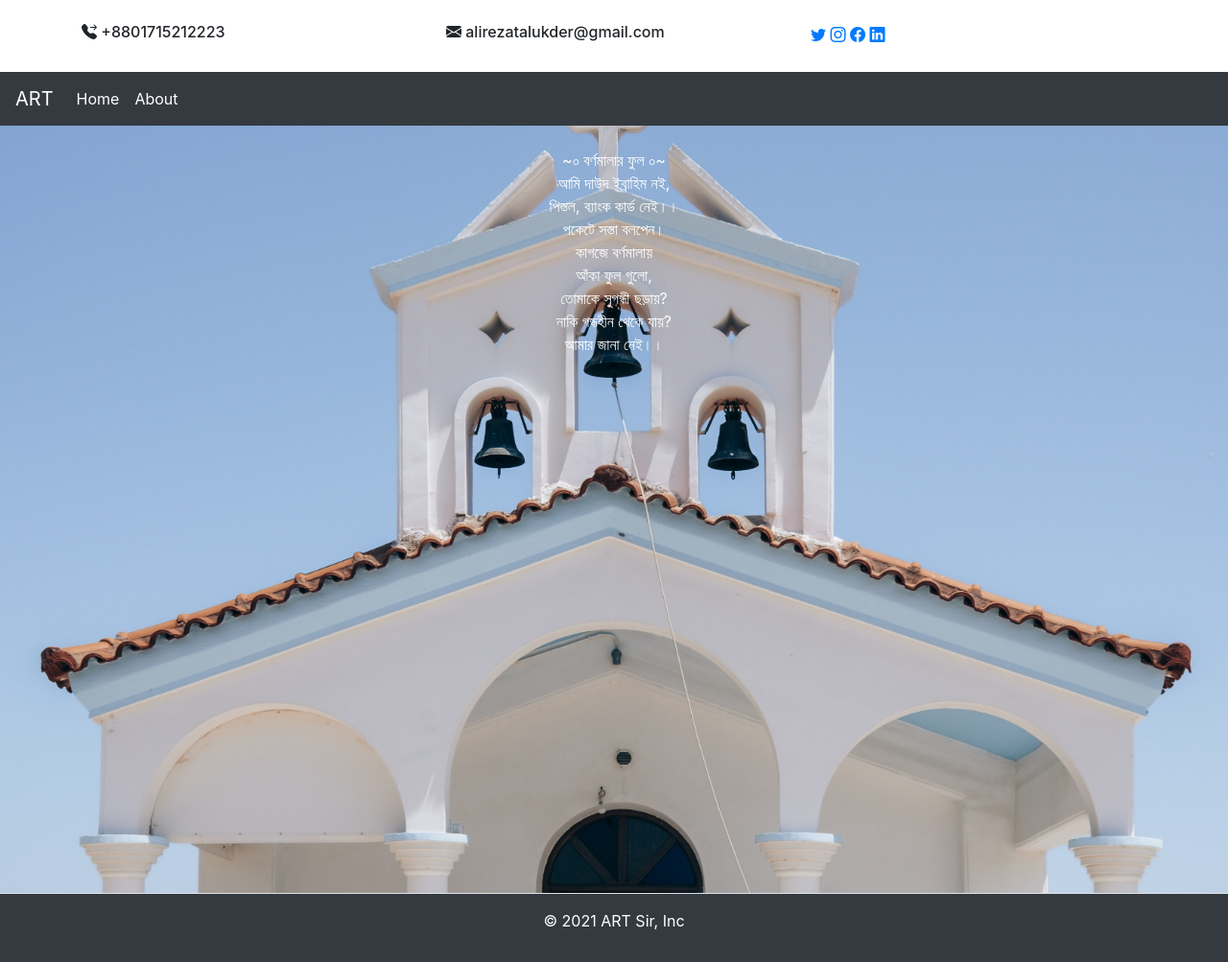
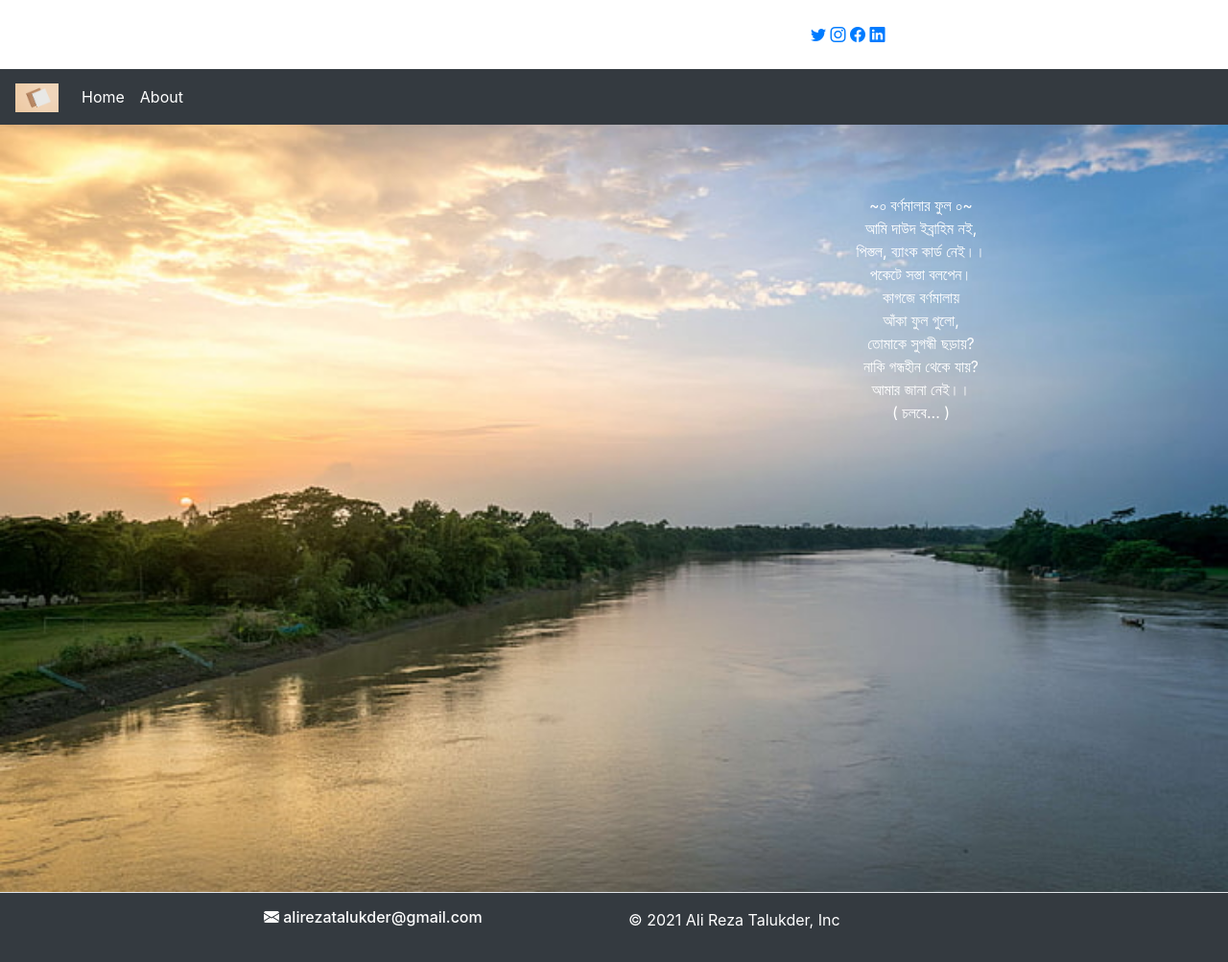
Before and after one commit to mostaeen/alireza, a Django app: page / in a window 1280 px wide. Shown: the whole page at 96% size. Before the commit the page ends 969 px from the top, so only its background shows below. Run offline with Django 3.2, Linux system fonts and the light colour scheme; some libraries are stand-ins or nearby versions.

Commit message:
background changed

```diff
--- a/artproject/settings.py
+++ b/artproject/settings.py
@@ -26,7 +26,7 @@ SECRET_KEY = 'django-insecure-+^#!non5t34#=q@6qeqc1+x1eh$z1aw$5v9g90)y5p$pp$jqlv
 # SECURITY WARNING: don't run with debug turned on in production!
 DEBUG = True
 
-ALLOWED_HOSTS = ['alirezansu.herokuapp.com']
+ALLOWED_HOSTS = []
 
 
 # Application definition
--- a/portfolios/templates/portfolios/base.html
+++ b/portfolios/templates/portfolios/base.html
@@ -3,7 +3,7 @@
 <!DOCTYPE html>
 <html lang="en">
   <head>
-    <title>Piece of ART</title>
+    <title>Ali Reza Talukder</title>
     <!-- Required meta tags -->
     <meta charset="utf-8" />
     <meta
--- a/portfolios/templates/portfolios/index.html
+++ b/portfolios/templates/portfolios/index.html
@@ -1,7 +1,7 @@
 {% extends 'portfolios/base.html' %} {% block content %}
 {% load static %}
 <div class="bg">
-  <p class="text-center text-white">
+  <p class="text-center offset-md-6 text-white pt-5 sticky-bottom">
 
 
     <br>~০ বর্ণমালার ফুল ০~<br>
@@ -14,6 +14,7 @@
 তোমাকে সুগন্ধী ছড়ায়? <br>
 নাকি গন্ধহীন থেকে যায়?<br>
 আমার জানা নেই।।<br>
+( চলবে... ) <br>
   </p>
 
 </div>
--- a/portfolios/templates/portfolios/partials/_footer.html
+++ b/portfolios/templates/portfolios/partials/_footer.html
@@ -1,5 +1,13 @@
 <footer class="py-3 border-top bg-dark">
-    <p class="text-center col-md-12 mb-0 text-white">&copy; 2021 ART Sir, Inc</p>
+<div class="container">
+  <div class="row">
+    <div class="col-md-4 offset-md-2">
+      <h6 class="text-white"><i class="bi bi-envelope-fill"></i></i>  alirezatalukder@gmail.com</h6>
+    </div>
+    <div class="col-md-4">
+      <p class="text-white">&copy; 2021 Ali Reza Talukder, Inc</p>
+    </div>
 
-
-  </footer>
+  </div>
+</div>
+</footer>
--- a/portfolios/templates/portfolios/partials/_navbar.html
+++ b/portfolios/templates/portfolios/partials/_navbar.html
@@ -1,5 +1,8 @@
+{% load static %}
 <nav class="navbar navbar-expand-md navbar-dark bg-dark">
-    <a class="navbar-brand" href={% url 'index' %}>ART</a>
+    <a class="navbar-brand" href={% url 'index' %}>
+        <img class="img-fluid" style="height: 30px;" src={% static 'img/logo.jpg' %} alt="">
+    </a>
     <button class="navbar-toggler d-lg-none" type="button" data-toggle="collapse" data-target="#collapsibleNavId" aria-controls="collapsibleNavId"
         aria-expanded="false" aria-label="Toggle navigation">
         <span class="navbar-toggler-icon"></span>
--- a/portfolios/templates/portfolios/partials/_topbar.html
+++ b/portfolios/templates/portfolios/partials/_topbar.html
@@ -1,15 +1,9 @@
 <div class="container">
     <div class="row py-4">
-        <div class="col-md-4">
-        <h6><i class="bi bi-telephone-forward-fill"></i>  +8801715212223</h6>
 
-        </div>
 
-        <div class="col-md-4">
-        <h6><i class="bi bi-envelope-fill"></i></i>  alirezatalukder@gmail.com</h6>
 
-        </div>
-        <div class="col-md-4">
+        <div class="col-md-4 offset-md-8">
             <a href="https://twitter.com/?lang=en"><i class="bi bi-twitter"></i></a>
             <a href="https://www.instagram.com/"><i class="bi bi-instagram"></i></a>
             <a href="https://www.facebook.com/"><i class="bi bi-facebook"></i></a>
```
Also changed, not shown: portfolios/static/img/background.jpg, portfolios/static/img/logo.jpg (added), static/img/background.jpg, static/img/logo.jpg (added), static/img/logo.png (added).
